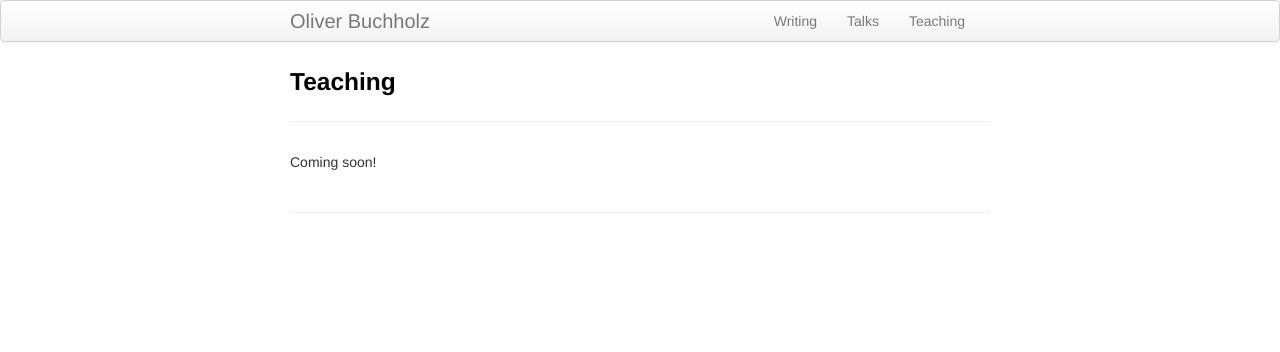
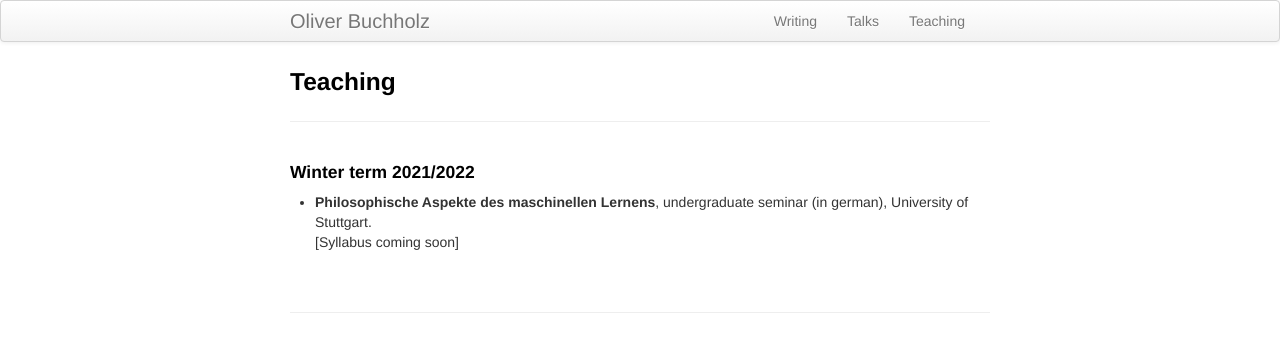
Before and after one commit to oliverbuchholz/oliverbuchholz.github.io, a Jekyll site: the page built from pages/teaching.md, in a window 1280 px wide. Shown: the top 352 px of the page. Built offline with Jekyll 4.4.1, drawn with Linux system fonts in a browser that asks for light colours.

Commit message:
Add ML Seminar

```diff
--- a/pages/teaching.md
+++ b/pages/teaching.md
@@ -4,4 +4,9 @@ title: Teaching
 description: Oliver Buchholz | Teaching
 ---
 
-Coming soon!
+<h4>Winter term 2021/2022</h4>
+<ul>
+ <li><b>Philosophische Aspekte des maschinellen Lernens</b>, undergraduate seminar (in german), University of Stuttgart.<br>
+   [Syllabus coming soon]<br><br>
+</li>
+</ul>
```
